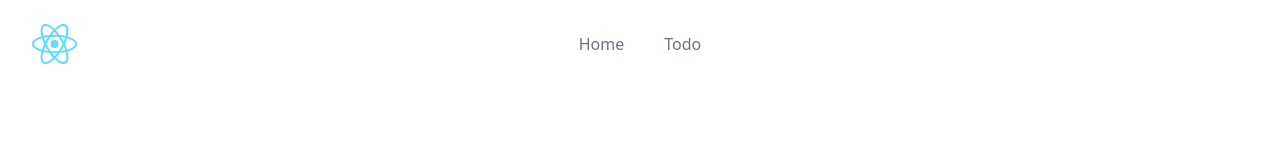
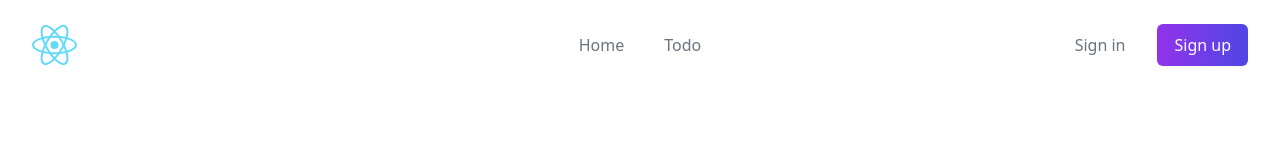
Before and after one commit to jptagorda/nextjs-todo, a Next.js app: page / in a window 1280 px wide. Shown: the top 150 px of the page. Built offline with nearby package versions, Linux system fonts and the light colour scheme.

Commit message:
updated top nav

```diff
--- a/src/components/FrontendLayout/TopNavigation.jsx
+++ b/src/components/FrontendLayout/TopNavigation.jsx
@@ -39,7 +39,7 @@ export default function TopNavigation() {
                         ))}
                     </Popover.Group>
                     <div className="hidden items-center justify-end md:flex md:flex-1 lg:w-0">
-                        {/* <a href="#" className="whitespace-nowrap text-base font-medium text-gray-500 hover:text-gray-900">
+                        <a href="#" className="whitespace-nowrap text-base font-medium text-gray-500 hover:text-gray-900">
                             Sign in
                         </a>
                         <a
@@ -47,7 +47,7 @@ export default function TopNavigation() {
                             className="ml-8 inline-flex items-center justify-center whitespace-nowrap rounded-md border border-transparent bg-gradient-to-r from-purple-600 to-indigo-600 bg-origin-border px-4 py-2 text-base font-medium text-white shadow-sm hover:from-purple-700 hover:to-indigo-700"
                         >
                             Sign up
-                        </a> */}
+                        </a>
                     </div>
                 </div>
 
```
